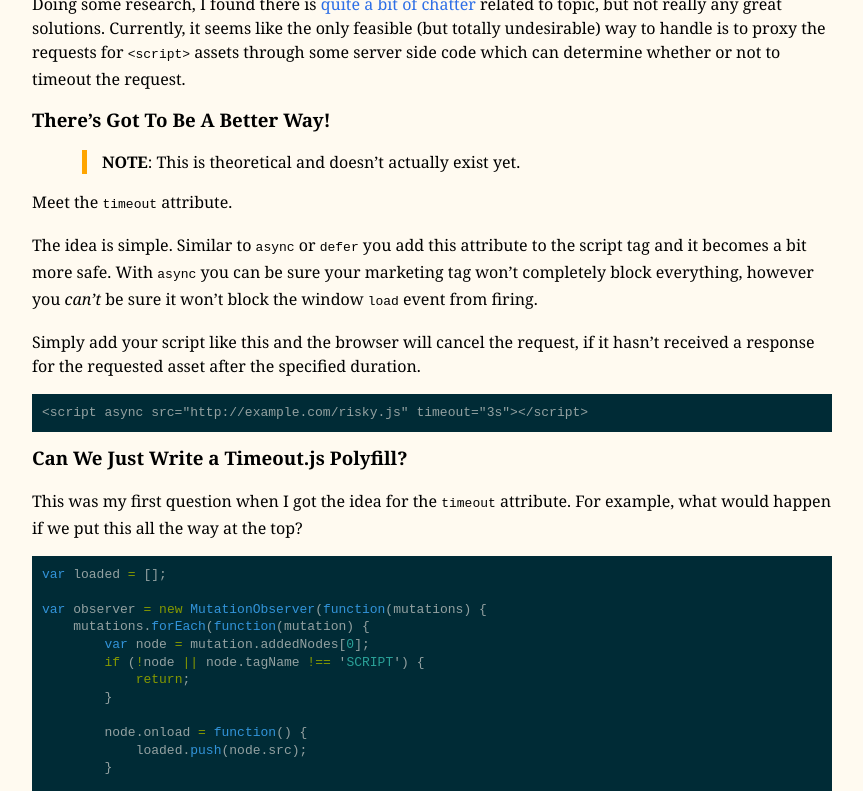
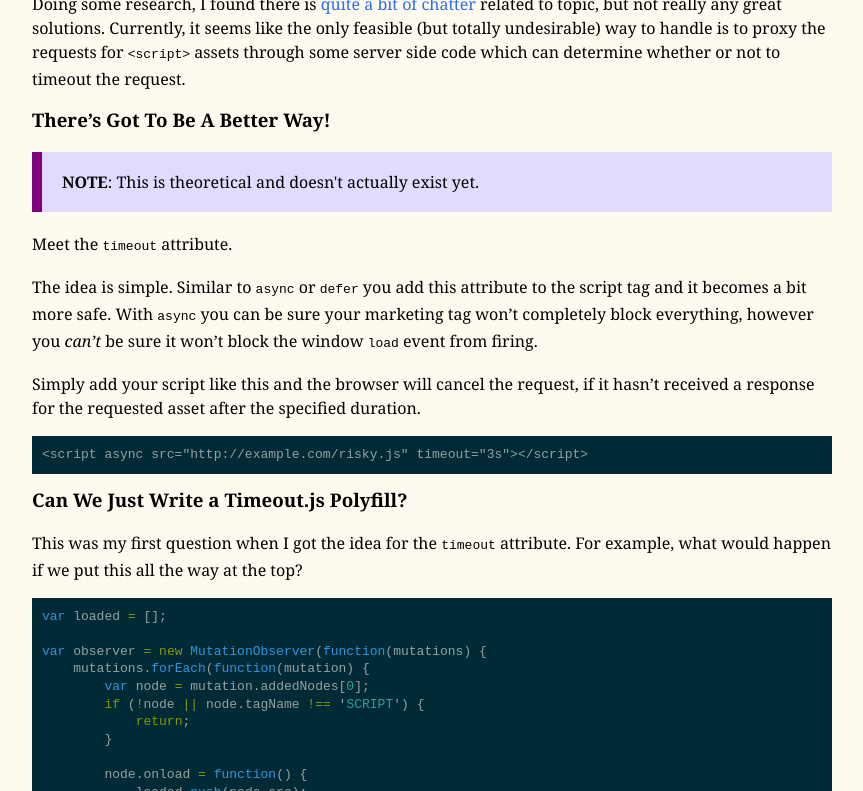
Before and after one commit to mpchadwick/mpchadwick.github.io, a Jekyll site: the page built from _posts/2016-05-02-script-tag-timeout-attribute.md, in a window 1280 px wide and 900 px high, scrolled down 2032 px, cut to the strip 109-900 px from the top of the window. Shown: the whole strip, without its empty margins (208-1071 px from the left). Built offline with Jekyll 4.4.1, drawn with Linux system fonts in a browser that asks for light colours; comment, search, counter and statistics services are not loaded.

Commit message:
Blockquote -> wrapper <div>

```diff
--- a/_posts/2016-05-02-script-tag-timeout-attribute.md
+++ b/_posts/2016-05-02-script-tag-timeout-attribute.md
@@ -52,7 +52,9 @@ Doing some research, I found there is [quite](http://stackoverflow.com/questions
 
 ### There's Got To Be A Better Way!
 
-> **NOTE**: This is theoretical and doesn't actually exist yet.
+<div class="tout tout--secondary">
+<p><strong>NOTE</strong>: This is theoretical and doesn't actually exist yet.</p>
+</div>
 
 Meet the `timeout` attribute.
 
```
